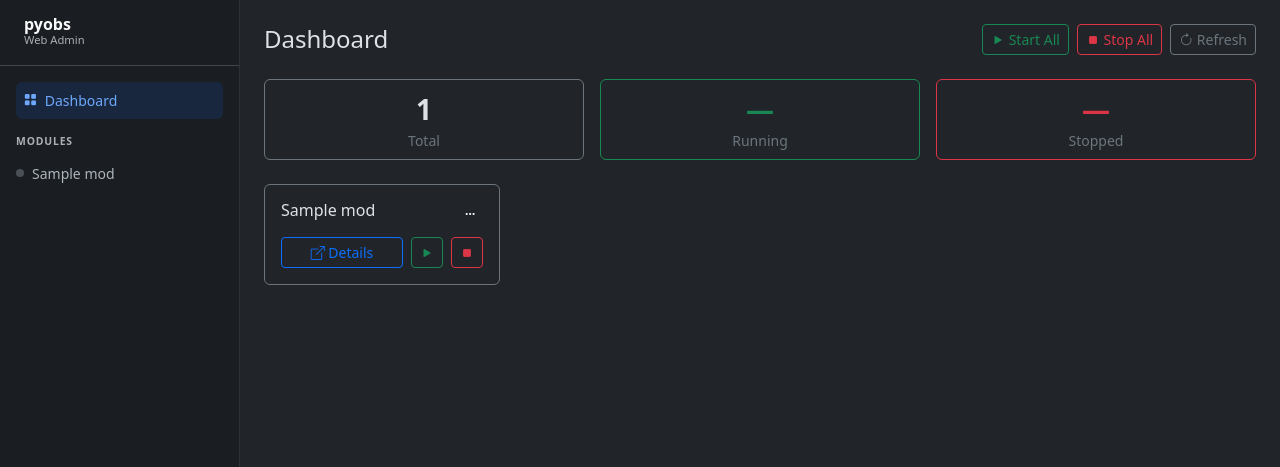
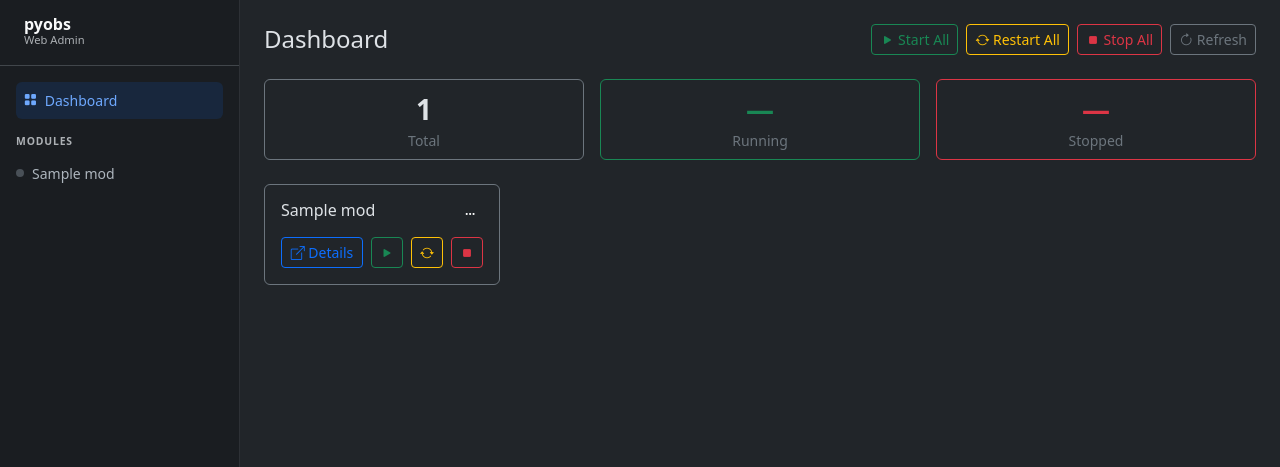
Before and after one commit to pyobs/pyobs-web-admin, a Django app: template templates/modules/dashboard.html in a window 1280 px wide. Shown: the top 467 px of the page. Run offline with Django 5.2, Linux system fonts and the light colour scheme; the template is opened without the code that fills it: most values are stand-ins (such as "Sample title", 1, 10 or a date in 2020).

Commit message:
Add restart button for individual modules and Restart All on dashboard
Co-Authored-By: Claude Sonnet 4.6 <noreply@anthropic.com>

```diff
--- a/modules/urls.py
+++ b/modules/urls.py
@@ -10,6 +10,7 @@ urlpatterns = [
     path("api/modules/<str:name>/status/", views.api_status, name="api_status"),
     path("api/modules/<str:name>/start/", views.api_start, name="api_start"),
     path("api/modules/<str:name>/stop/", views.api_stop, name="api_stop"),
+    path("api/modules/<str:name>/restart/", views.api_restart, name="api_restart"),
     path("api/modules/<str:name>/logs/", views.api_logs, name="api_logs"),
     path("api/modules/<str:name>/config/", views.api_config, name="api_config"),
 ]
--- a/templates/modules/dashboard.html
+++ b/templates/modules/dashboard.html
@@ -8,6 +8,9 @@
   <div class="d-flex gap-2">
     <button class="btn btn-sm btn-outline-success" id="btn-start-all" onclick="controlAll('start')">
       <i class="bi bi-play-fill"></i> Start All
+    </button>
+    <button class="btn btn-sm btn-outline-warning" id="btn-restart-all" onclick="controlAll('restart')">
+      <i class="bi bi-arrow-repeat"></i> Restart All
     </button>
     <button class="btn btn-sm btn-outline-danger" id="btn-stop-all" onclick="controlAll('stop')">
       <i class="bi bi-stop-fill"></i> Stop All
@@ -61,6 +64,9 @@
           <button class="btn btn-sm btn-outline-success" title="Start" onclick="quickControl('{{ mod }}', 'start', this)">
             <i class="bi bi-play-fill"></i>
           </button>
+          <button class="btn btn-sm btn-outline-warning" title="Restart" onclick="quickControl('{{ mod }}', 'restart', this)">
+            <i class="bi bi-arrow-repeat"></i>
+          </button>
           <button class="btn btn-sm btn-outline-danger" title="Stop" onclick="quickControl('{{ mod }}', 'stop', this)">
             <i class="bi bi-stop-fill"></i>
           </button>
@@ -113,13 +119,13 @@ async function quickControl(name, action, btn) {
 }
 
 async function controlAll(action) {
-  const btnId = action === 'start' ? 'btn-start-all' : 'btn-stop-all';
+  const btnId = `btn-${action}-all`;
   const btn = document.getElementById(btnId);
   btn.disabled = true;
   try {
     const modules = [...document.querySelectorAll('.status-badge[data-module]')]
       .map(el => el.dataset.module)
-      .filter(name => action !== 'start' || !name.startsWith('_'));
+      .filter(name => (action === 'stop') || !name.startsWith('_'));
     await Promise.all(modules.map(name =>
       fetch(`/api/modules/${name}/${action}/`, {
         method: 'POST',
--- a/templates/modules/detail.html
+++ b/templates/modules/detail.html
@@ -9,6 +9,9 @@
   <div class="d-flex gap-2">
     <button id="start-btn" class="btn btn-success btn-sm" onclick="controlModule('start')" disabled>
       <i class="bi bi-play-fill me-1"></i>Start
+    </button>
+    <button id="restart-btn" class="btn btn-warning btn-sm" onclick="controlModule('restart')" disabled>
+      <i class="bi bi-arrow-repeat me-1"></i>Restart
     </button>
     <button id="stop-btn" class="btn btn-danger btn-sm" onclick="controlModule('stop')" disabled>
       <i class="bi bi-stop-fill me-1"></i>Stop
@@ -117,6 +120,7 @@ async function updateStatus() {
   const running = data.status === 'running';
   const unknown = data.status === 'unknown';
   document.getElementById('start-btn').disabled = running || unknown;
+  document.getElementById('restart-btn').disabled = !running;
   document.getElementById('stop-btn').disabled = !running;
 }
 
@@ -126,7 +130,7 @@ async function controlModule(action) {
   btn.disabled = true;
   const out = document.getElementById('action-output');
   out.className = 'alert alert-secondary mb-3';
-  out.textContent = `${action === 'start' ? 'Starting' : 'Stopping'}…`;
+  out.textContent = `${{start: 'Starting', stop: 'Stopping', restart: 'Restarting'}[action] ?? action}…`;
   out.classList.remove('d-none');
 
   try {
```
Also changed, not shown: modules/services.py (+7 -0 lines), modules/views.py (+7 -0 lines).
